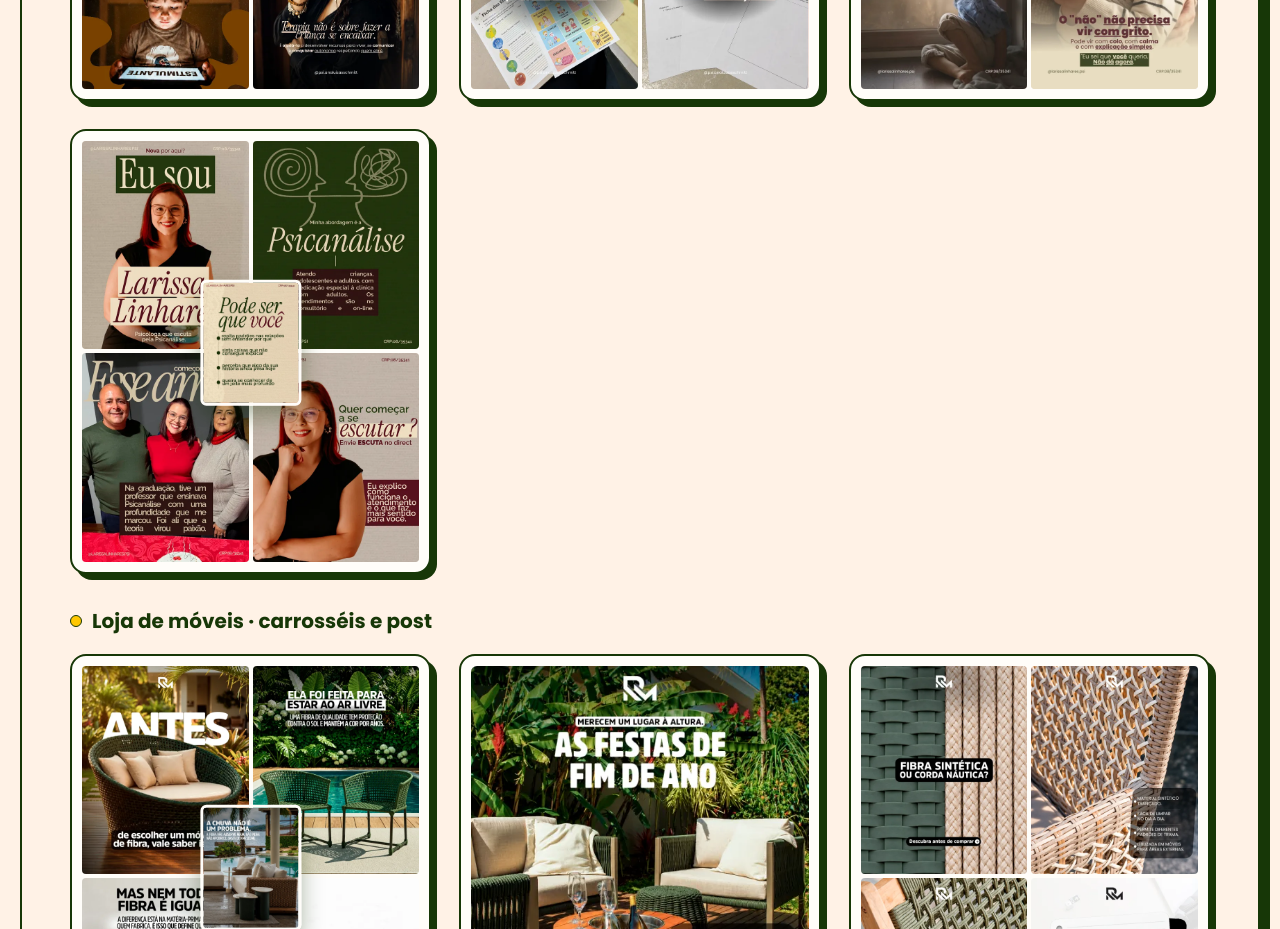
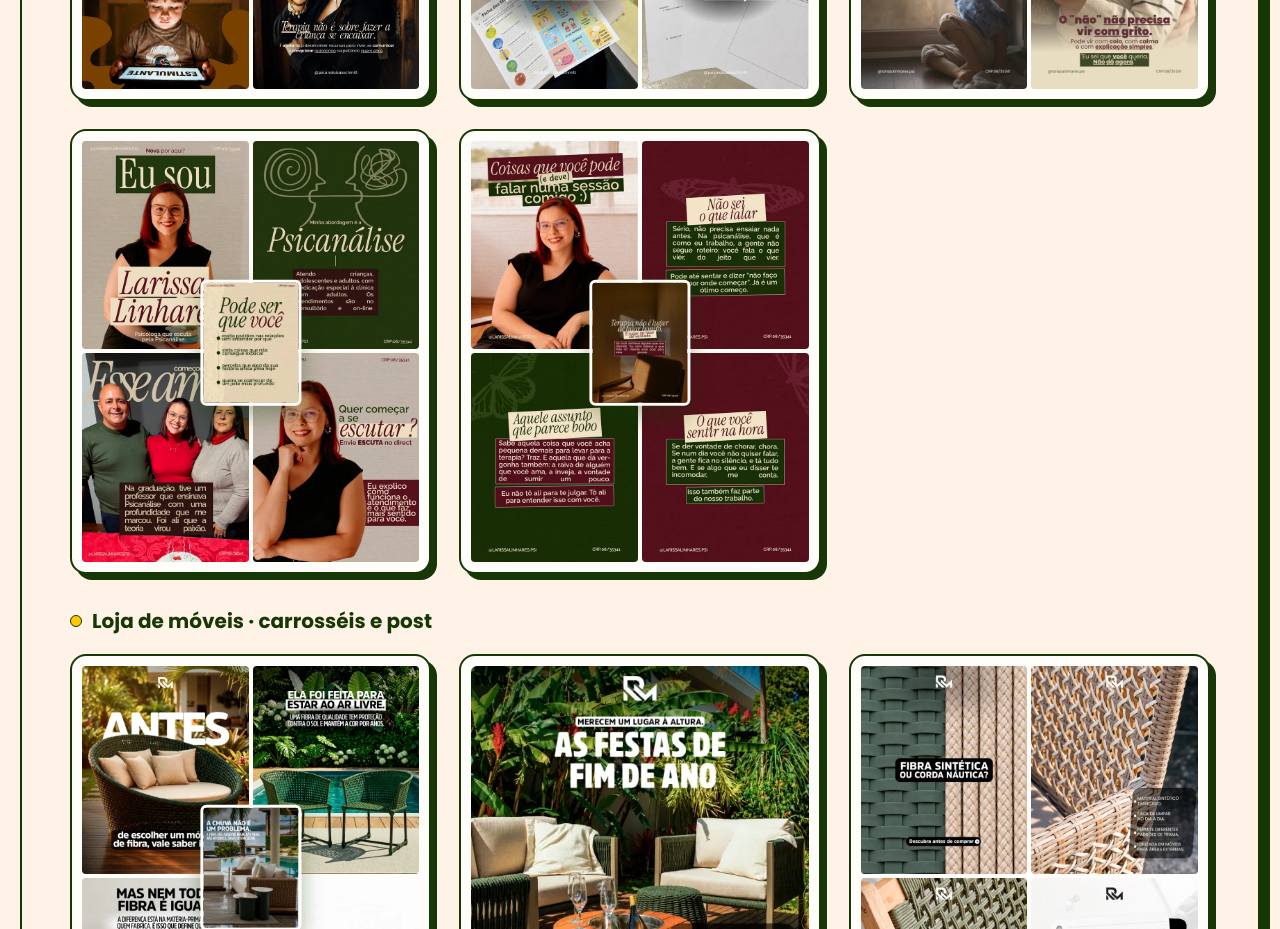
Before and after one commit to criativoimpulse-web/impulsecriativo, a plain HTML site: page index.html in a window 1280 px wide. Shown: the part 2680-3609 px from the top of the page. Drawn offline with Linux system fonts and the light colour scheme.

Commit message:
Adiciona segundo carrossel da Larissa (o que falar na sessão) ao portfólio de psicologia
Co-Authored-By: Claude Sonnet 5.5 <noreply@anthropic.com>
Claude-Session: https://claude.ai/code/session_01851QbpW3Zs6bGHF9zJrFQw

```diff
--- a/index.html
+++ b/index.html
@@ -308,6 +308,16 @@ details[open] .ic-plus{transform:rotate(45deg)}
                     <img src="img/carrossel-psicologia-19.webp" alt="Carrossel de psicologia 4, slide final: quer começar a se escutar? Envie ESCUTA no direct" loading="lazy" style="width: 100%; aspect-ratio: 4 / 5; max-width: 100%; object-fit: cover; display: block; border-radius: 4px; background: #E9DFD3">
 
                   <img src="img/carrossel-psicologia-20.webp" alt="Carrossel de psicologia 4, slide em destaque: pode ser que você repita padrões nas relações" loading="lazy" style="position: absolute; left: 50%; top: 48%; width: 30%; aspect-ratio: 4 / 5; object-fit: cover; transform: translate(-50%, -50%); border: 3px solid #FFFDF9; border-radius: 6px; box-shadow: 0 10px 22px rgba(23,55,7,.35); display: block">
+                </div>
+              </figure>
+
+              <figure style="margin: 0; padding: 10px; background: #FFFDF9; border: 2px solid #173707; border-radius: 16px; box-shadow: 6px 6px 0 #173707">
+                <div style="position: relative; display: grid; grid-template-columns: repeat(2, minmax(0, 1fr)); gap: 4px">
+                    <img src="img/carrossel-psicologia-21.webp" alt="Carrossel de psicologia 5, slide 1: coisas que você pode (e deve) falar numa sessão comigo" loading="lazy" style="width: 100%; aspect-ratio: 4 / 5; max-width: 100%; object-fit: cover; display: block; border-radius: 4px; background: #E9DFD3">
+                    <img src="img/carrossel-psicologia-22.webp" alt="Carrossel de psicologia 5, slide 2: não sei o que falar" loading="lazy" style="width: 100%; aspect-ratio: 4 / 5; max-width: 100%; object-fit: cover; display: block; border-radius: 4px; background: #E9DFD3">
+                    <img src="img/carrossel-psicologia-23.webp" alt="Carrossel de psicologia 5, slide 3: aquele assunto que parece bobo" loading="lazy" style="width: 100%; aspect-ratio: 4 / 5; max-width: 100%; object-fit: cover; display: block; border-radius: 4px; background: #E9DFD3">
+                    <img src="img/carrossel-psicologia-24.webp" alt="Carrossel de psicologia 5, slide 4: o que você sentir na hora" loading="lazy" style="width: 100%; aspect-ratio: 4 / 5; max-width: 100%; object-fit: cover; display: block; border-radius: 4px; background: #E9DFD3">
+                  <img src="img/carrossel-psicologia-25.webp" alt="Carrossel de psicologia 5, slide final em destaque: terapia não é lugar de falar bonito, é lugar de falar de verdade" loading="lazy" style="position: absolute; left: 50%; top: 48%; width: 30%; aspect-ratio: 4 / 5; object-fit: cover; transform: translate(-50%, -50%); border: 3px solid #FFFDF9; border-radius: 6px; box-shadow: 0 10px 22px rgba(23,55,7,.35); display: block">
                 </div>
               </figure>
 
```
Also changed, not shown: img/carrossel-psicologia-21.webp (added), img/carrossel-psicologia-22.webp (added), img/carrossel-psicologia-23.webp (added), img/carrossel-psicologia-24.webp (added), img/carrossel-psicologia-25.webp (added).
